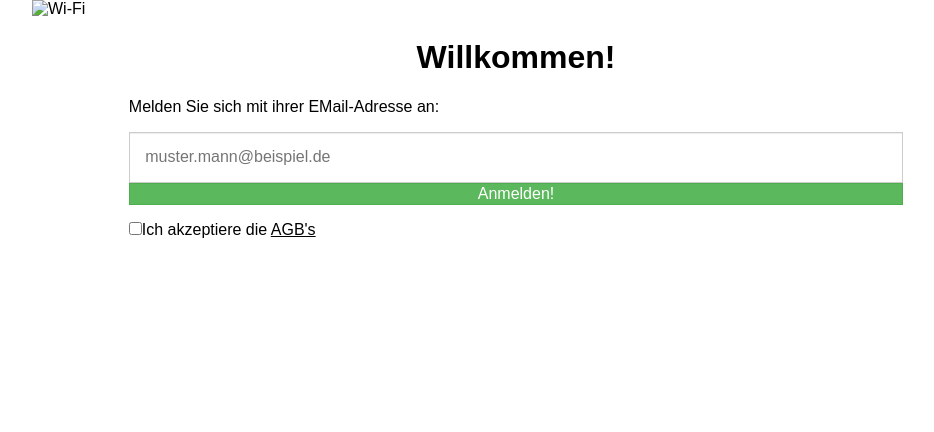
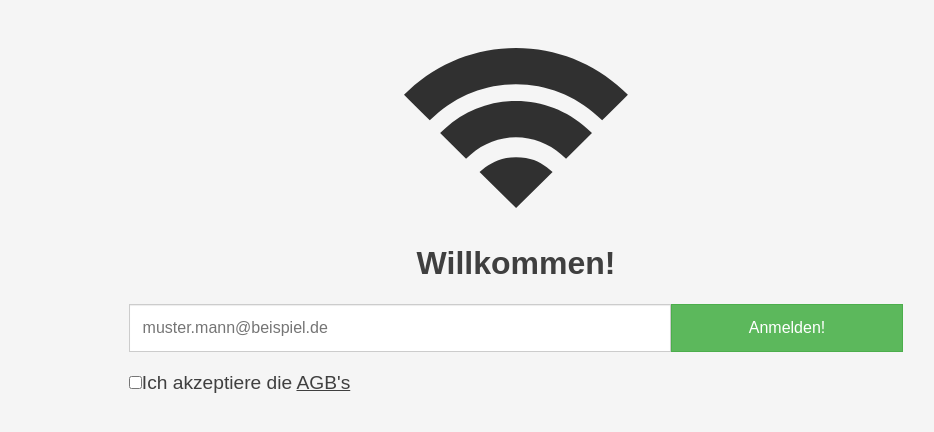
Before and after one commit to max-wil/open_wifi, a plain HTML site: page open_wifi.html in a window 1280 px wide. Shown: the whole page, without its empty margins (124-1058 px from the left). Drawn offline with Linux system fonts and the light colour scheme.

Commit message:
fixed fonts, added wifi icon, fixed input width with box-sizing, added styling

```diff
--- /dev/null
+++ b/fonts.css
@@ -0,0 +1,5 @@
+/*As seen on https://varvy.com/mobile/legible-font-size.html*/
+html{font-size:100%;}
+body {font-size: 16px;}
+h1 {font-size: 250%;}
+p{font-size:120%;line-height:1.2;}
--- a/open_wifi.html
+++ b/open_wifi.html
@@ -4,17 +4,19 @@
         <meta name="viewport" content="width=device-width, initial-scale=1, maximum-scale=1, user-scalable=no">
         <title>Freies WiFi</title>
         <link rel="stylesheet" type="text/css" href="style.css">
+        <link rel="stylesheet" type="text/css" href="fonts.css">
         <link rel="stylesheet" type="text/css" href="normalize.css/normalize.css">
     </head>
     <body>
         <div class="container">
-            <img src="wifi-icon.svg" alt="Wi-Fi" />
+            <img src="wifi-icon.svg" alt="Wi-Fi" /><!-- include fallback -->
              <h1>Willkommen!</h1>
 
             <form class="input-group">
-                <p>Melden Sie sich mit ihrer EMail-Adresse an:</p>
+                <!--<p>Melden Sie sich mit ihrer EMail-Adresse an:</p>-->
                 <input class="input-default" type="text" placeholder="muster.mann@beispiel.de"></input>
                 <button class="btn-default" type="button">Anmelden!</button>
+                <div class="clear"></div><!-- find better way than an extra div -->
                 <p>
                     <input type="checkbox" required name="terms">Ich akzeptiere die <u>AGB's</u>
 
--- a/style.css
+++ b/style.css
@@ -1,40 +1,66 @@
+/* this bypasses the input getting bigger than the form
+https://css-tricks.com/box-sizing/. include in normalize.css */
+* {
+    -moz-box-sizing: border-box;
+    -webkit-box-sizing: border-box;
+    box-sizing: border-box;
+}
+html, body {
+    height: 100%;
+    background-color: WhiteSmoke;
+}
+
 .container {
     width: 100%;
+    height: 100%;
     max-width:968px;
     margin: 0 auto;
+    background-color: WhiteSmoke;
+}
+img {
+    width: 50%;
+    max-width: 256px;
+    margin: 0 auto -2em;
+    display: block;
+    opacity: 0.8;
 }
 h1 {
-    margin: 0.67em auto;
     text-align: center;
+    color: #3f3f3f;
+}
+p {
+    color: #3f3f3f;
 }
 .input-group {
     width: 80%;
     margin: 0 auto;
 }
 .input-default {
-    width: 95.7%;
+    width: 100%;
+    height: 3em;
+    padding: 0.8em;
     border: 1px solid #ccc;
-    /*border-radius: 4px;*/
     box-shadow: 0 1px 1px rgba(0, 0, 0, 0.075) inset;
-    padding: 2%;
     transition: border-color 0.15s ease-in-out 0s, box-shadow 0.15s ease-in-out 0s;
+
 }
 .input-default:focus {
     border-color: #66afe9;
     box-shadow: 0 1px 1px rgba(0, 0, 0, 0.075) inset, 0 0 8px rgba(102, 175, 233, 0.6);
     outline: 0 none;
 }
-.input-group .danger {
+.input-group .wrong {
     box-shadow: 0 1px 1px rgba(0, 0, 0, 0.075) inset, 0 0 8px rgba(255, 0, 0, 0.6);
 }
 .btn-default {
     width: 100%;
-    /*border-radius: 4px;*/
+    height: 3em;
+    border: 1px solid #4cae4c;
+    padding: 0.8em;
+    margin: 0;
     cursor: pointer;
-    border: 1px solid #4cae4c;
+    color: #fff;
     background-color: #5cb85c;
-    color: #fff;
-    /*padding: 0.8em;*/
 }
 .btn-default:hover {
     background-color: #449d44;
@@ -44,7 +70,22 @@ h1 {
     background-color: #468C46;
     border-color: #398439;
 }
+.clear {
+    display: block;
+    clear: both;
+}
 /* check how this works
 input[type="checkbox"]:required:invalid + label { color: red; }
 input[type="checkbox"]:required:valid + label { color: green; }
 */
+
+@media screen and (min-width: 968px) {
+    .input-default {
+        width: 70%;
+        float: left;
+    }
+    .btn-default {
+        width: 30%;
+        float: left;
+    }
+}
```
Also changed, not shown: wifi-icon.svg (added).
